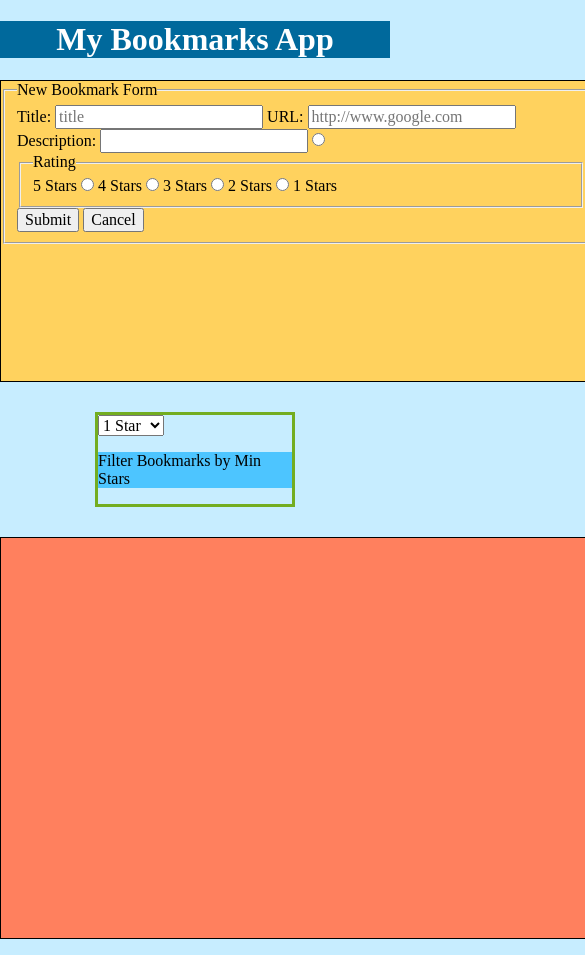
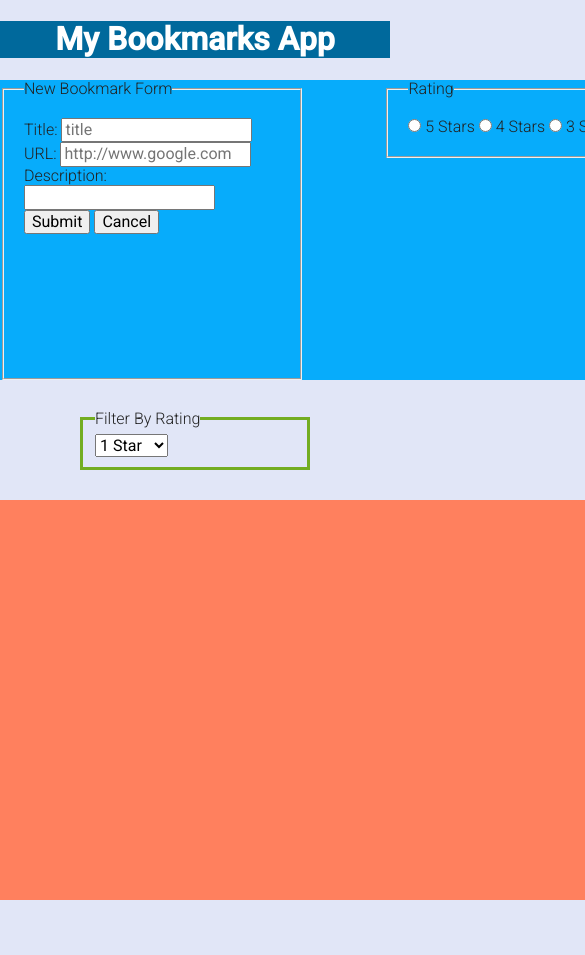
Before and after one commit to thinkful-ei-dragonfly/bookmarkApp-michaelD, a plain HTML site: page index.html in a window 390 px wide. Both pictures are taken after a click on the button "Add Bookmark". Shown: the top 955 px of the page, 585 px wide, since content can reach past the window. After the commit the page ends 916 px from the top, so only its background shows below. Drawn offline with nearby package versions, Linux system fonts and the light colour scheme; no server answers.

Commit message:
major css changes

```diff
--- a/index.html
+++ b/index.html
@@ -5,7 +5,7 @@
   <meta charset="UTF-8">
   <meta name="viewport" content="width=device-width, initial-scale=1.0">
   <meta http-equiv="X-UA-Compatible" content="ie=edge">
-  <title>Document</title>
+  <title>My Bookmarks App</title>
   <link rel="stylesheet" href="https://cdnjs.cloudflare.com/ajax/libs/normalize/4.2.0/normalize.min.css">
   <link href="https://fonts.googleapis.com/css?family=Roboto" rel="stylesheet">
   <link rel="stylesheet" href="styles/main.css">
@@ -15,7 +15,9 @@
   <h1>My Bookmarks App</h1>
   <form id="js-bookmark-app-form">
   </form>
-  <legend id="js-min-stars">
+
+  <fieldset id='js-min-stars'>
+    <legend>Filter By Rating</legend>
     <select name="minimum-Stars">
       <option value="5">5 Stars</option>
       <option value="4">4 Stars</option>
@@ -23,8 +25,7 @@
       <option value="2">2 Stars</option>
       <option selected value="1">1 Star</option>
     </select>
-    <p>Filter Bookmarks by Min Stars</p>
-  </legend>
+  </fieldset>
   <ul class="bookmarks-list js-bookmark-list">
   </ul>
   <script type="text/javascript" src="https://code.jquery.com/jquery-3.2.1.min.js"></script>
--- a/scripts/bookmark-app.js
+++ b/scripts/bookmark-app.js
@@ -6,7 +6,6 @@ bookmarkApp manipulates the bookmarks in the store | think array[id] */
 
 // eslint-disable-next-line no-unused-vars
 const bookmarkApp = (function () {
-
 
   function generateError(message) {
     return `
@@ -88,7 +87,8 @@ const bookmarkApp = (function () {
       `;
     } else {
       bookmarkHTML = `
-    <fieldset>
+
+      <fieldset class="left">
         <legend>New Bookmark Form</legend>
           <label for="title">Title: </label>
           <input type="text" name="title" id="js-title-input" placeholder="title">
@@ -96,9 +96,12 @@ const bookmarkApp = (function () {
           <input type="url" name="url" id="js-url-input" placeholder="http://www.google.com">
           <label for="description">Description: </label>
           <input type="text" name="desc" id="js-description-input">
+          <button type="submit">Submit</button>
+          <button class="js-toggle-bookmark" > Cancel </button>
+          </fieldset>
+      <fieldset id="bookmark-rating" class="right">
+        <legend>Rating</legend>
           <input type="radio" name="rating" value="5" id="starRating-5">
-    <fieldset id="bookmark-rating">
-      <legend>Rating</legend>
           <label for="StarRating-5"> 5 Stars </label>
           <input type="radio" name="rating" value="4" id="starRating-4">
           <label for="StarRating-4"> 4 Stars </label>
@@ -108,9 +111,7 @@ const bookmarkApp = (function () {
           <label for="StarRating-2"> 2 Stars </label>
           <input type="radio" name="rating" value="1" id="starRating-1">
           <label for="StarRating-1"> 1 Stars </label>
-    </fieldset>
-    <button type="submit">Submit</button>
-    <button class="js-toggle-bookmark" > Cancel </button>
+
       </fieldset>
     `;
     }
--- a/styles/main.css
+++ b/styles/main.css
@@ -1,6 +1,17 @@
+@import url(https://fonts.googleapis.com/css?family=Roboto:400,300,500);
+
 body {
-  background-color: #C7EDFF
+  display:block;
+  margin: 0;
+  padding: 0;
+  background: #DDD;
+  background-color: rgb(225, 230, 247);
+  font-size: 16px;
+  color: #222;
+  font-family: 'Roboto', sans-serif;
+  font-weight: 300;
 }
+
 
 h1 {
   background-color: #00699C;
@@ -9,13 +20,33 @@ h1 {
 }
 
 #js-bookmark-app-form {
-  background-color: #FFD25E;
-  width: 600px;
+  background-color: #07ACFB;
+  width: 780px;
   min-height: 300px;
-  border:1px solid black;
   margin-left: auto;
   margin-right: auto;
   display:block;
+}
+
+#js-bookmark-app-form .left {
+  position: relative;
+  float: left;
+  top: 0;
+  left: 0;
+  box-sizing: border-box;
+  padding: 20px;
+  width: 300px;
+  height: 300px;
+}
+#js-bookmark-app-form .right {
+  position: relative;
+  float:right;
+  top: 0;
+  right: 0;
+  box-sizing: border-box;
+  padding: 20px;
+  background-position: center;
+  border-radius: 0 2px 2px 0;
 }
 
 #js-min-stars {
@@ -35,9 +66,8 @@ h1 {
 
 .bookmarks-list {
   background-color:#FF805E;
-  width: 600px;
+  width: 780px;
   min-height: 400px;
-  border:1px solid black;
   margin-top: 30px;
   margin-left: auto;
   margin-right: auto;
```
Lines whose indentation alone changed are shown as unchanged.
